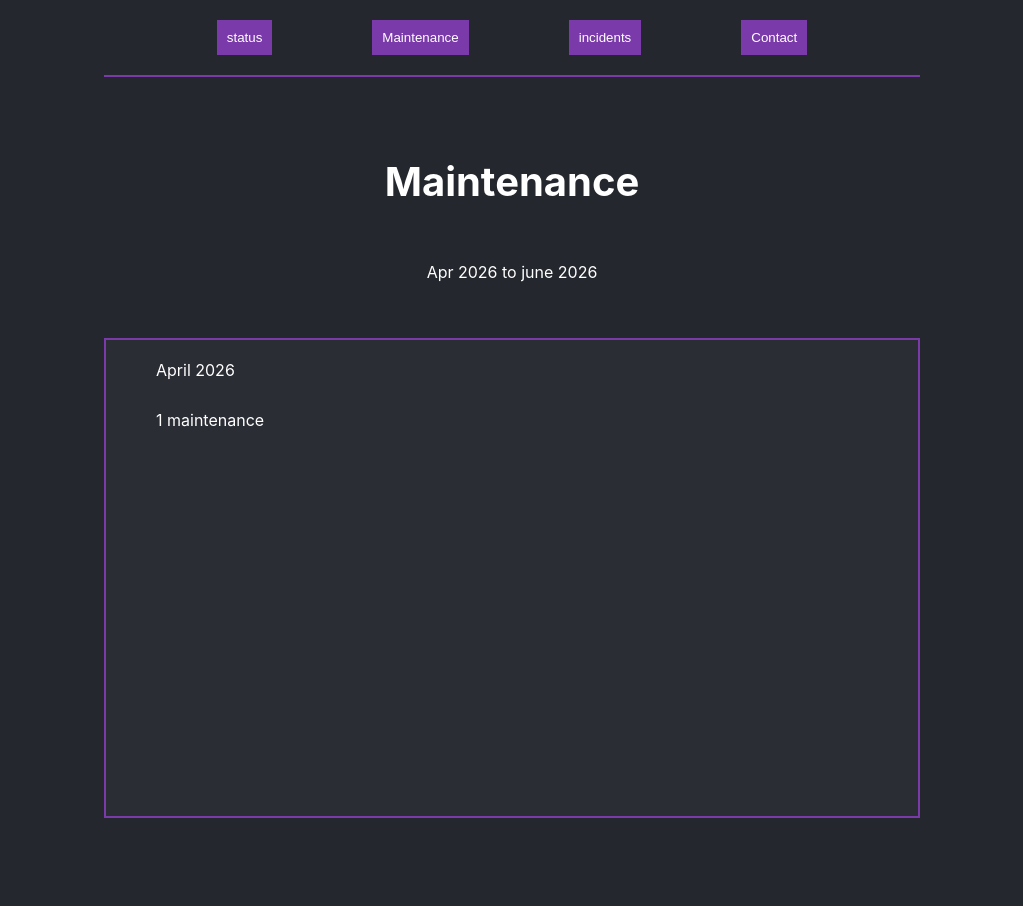
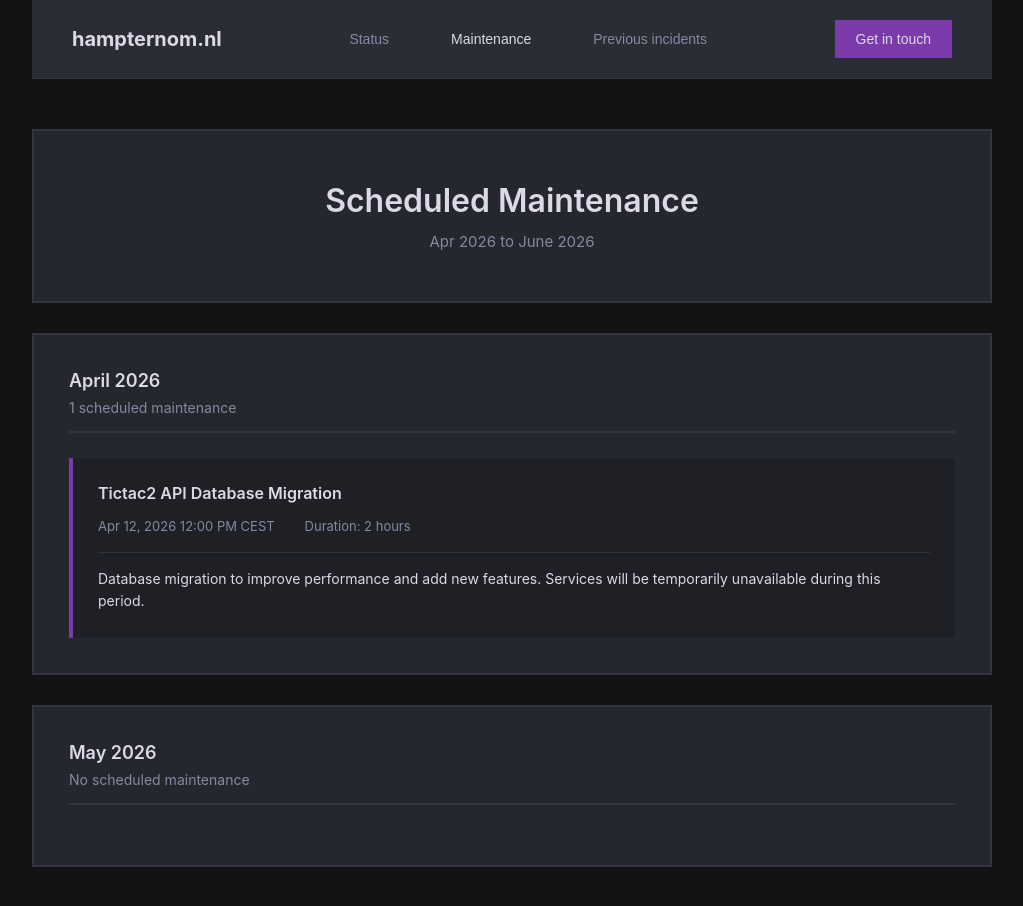
Before and after one commit to Hampter-0/status_page, an Angular app: page /maintenance in a window 1280 px wide. Shown: the top 906 px of the page, without its empty margins (128-1151 px from the left). Before the commit the page ends 818 px from the top, so only its background shows below. Built offline with nearby package versions, Linux system fonts and the light colour scheme; a web font is replaced by a local one.

Commit message:
made the styling for status and maintenance page and made incidents component

```diff
--- a/src/app/app.routes.ts
+++ b/src/app/app.routes.ts
@@ -1,6 +1,7 @@
 import { Routes } from '@angular/router';
 import { Status } from './status/status'
 import { Maintenance } from './maintenance/maintenance';
+import { Incidents } from './incidents/incidents';
 
 export const routes: Routes = [
     { path: '', redirectTo: '/status', pathMatch: 'full' },
@@ -12,4 +13,8 @@ export const routes: Routes = [
         path: 'maintenance',
         component: Maintenance,
     },
+    {
+        path: 'incidents',
+        component: Incidents,
+    }
 ];
--- /dev/null
+++ b/src/app/incidents/incidents.html
@@ -0,0 +1 @@
+<p>hampter</p>
--- a/src/app/maintenance/maintenance.css
+++ b/src/app/maintenance/maintenance.css
@@ -1,43 +1,95 @@
 .main-content {
     display: flex;
     flex-direction: column;
-    justify-content: center;
-    align-items: center;
-    gap: 40px;
+    min-height: 100vh;
 }
 
-.info {
-    display: flex;
-    align-items: center;
-    justify-content: center;
-    height: 3rem;
-    width: 51rem;
-    border: 2px solid var(--btn-bg);
-    background-color: var(--nav-bg);
-}
-
-.info-date {
-    color: white;
-    opacity: 50%;
-    margin-left: 20px;
-}
-
-.node-container {
-    background-color: var(--nav-bg);
-    display: flex;
-    align-items: flex-start;
-    padding-left: 50px;
-    flex-direction: column;
-    gap: 30px;
-    padding-top: 20px;
-    height: 30rem;
-    width: 51rem;
-    border: 2px solid var(--btn-bg);
-}
-
-.maintenance-info{
+.content-wrapper {
     display: flex;
     flex-direction: column;
     align-items: center;
-    justify-content: center;
+    gap: 30px;
+    padding: 50px 20px;
+    max-width: 1000px;
+    margin: 0 auto;
+    width: 100%;
 }
+
+.maintenance-header {
+    display: flex;
+    flex-direction: column;
+    align-items: center;
+    gap: 12px;
+    padding: 50px;
+    width: 100%;
+    background-color: var(--card-bg);
+    border: 2px solid var(--border);
+}
+
+.maintenance-header h1 {
+    font-size: 32px;
+    font-weight: 600;
+    margin: 0;
+    color: var(--text);
+}
+
+.maintenance-header p {
+    color: var(--text-muted);
+    margin: 0;
+    font-size: 15px;
+}
+
+.maintenance-container {
+    background-color: var(--card-bg);
+    width: 100%;
+    border: 2px solid var(--border);
+    padding: 35px;
+}
+
+.month-section {
+    margin-bottom: 25px;
+    padding-bottom: 15px;
+    border-bottom: 2px solid var(--border);
+}
+
+.month-title {
+    font-size: 18px;
+    font-weight: 600;
+    margin-bottom: 8px;
+    color: var(--text);
+}
+
+.maintenance-count {
+    font-size: 14px;
+    color: var(--text-muted);
+}
+
+.maintenance-item {
+    padding: 25px;
+    background-color: var(--card-footer-bg);
+    border-left: 4px solid var(--btn-bg);
+    margin-top: 20px;
+}
+
+.maintenance-title {
+    font-size: 16px;
+    font-weight: 600;
+    margin-bottom: 15px;
+    color: var(--text);
+}
+
+.maintenance-meta {
+    display: flex;
+    gap: 30px;
+    font-size: 13px;
+    color: var(--text-muted);
+    margin-bottom: 18px;
+}
+
+.maintenance-description {
+    font-size: 14px;
+    line-height: 1.6;
+    padding-top: 15px;
+    border-top: 1px solid var(--border-dark);
+    color: var(--text);
+}
--- a/src/app/maintenance/maintenance.html
+++ b/src/app/maintenance/maintenance.html
@@ -1,22 +1,47 @@
 <div class="main-content">
     <nav class="nav">
-        <!-- logo  -->
-        <button class="btn" routerLink="/status"> status </button>
-        <button class="btn" routerLink="/maintenance"> Maintenance </button>
-        <button class="btn"> incidents </button>
-        <button class="btn" onclick="window.location.href='https://portfolio.hampternom.nl/#contact'">
-            Contact
-        </button>
+        <div class="nav-left">
+            <div class="nav-logo">hampternom.nl</div>
+        </div>
+        <div class="nav-center">
+            <button class="nav-btn" routerLink="/status">Status</button>
+            <button class="nav-btn active" routerLink="/maintenance">Maintenance</button>
+            <button class="nav-btn" routerLink="/incidents">Previous incidents</button>
+        </div>
+        <div class="nav-right">
+            <button class="btn" onclick="window.location.href='https://portfolio.hampternom.nl/#contact'">Get in touch</button>
+        </div>
     </nav>
 
-    <div class="maintenance-info">
-        <p style="font-size: 40px; font-weight: bold;"> Maintenance </p>
-        <p> Apr 2026 to june 2026 </p>
+    <div class="content-wrapper">
+        <div class="maintenance-header">
+            <h1>Scheduled Maintenance</h1>
+            <p>Apr 2026 to June 2026</p>
+        </div>
+
+        <div class="maintenance-container">
+            <div class="month-section">
+                <div class="month-title">April 2026</div>
+                <div class="maintenance-count">1 scheduled maintenance</div>
+            </div>
+
+            <div class="maintenance-item">
+                <div class="maintenance-title">Tictac2 API Database Migration</div>
+                <div class="maintenance-meta">
+                    <span>Apr 12, 2026 12:00 PM CEST</span>
+                    <span>Duration: 2 hours</span>
+                </div>
+                <div class="maintenance-description">
+                    Database migration to improve performance and add new features. Services will be temporarily unavailable during this period.
+                </div>
+            </div>
+        </div>
+
+        <div class="maintenance-container">
+            <div class="month-section">
+                <div class="month-title">May 2026</div>
+                <div class="maintenance-count">No scheduled maintenance</div>
+            </div>
+        </div>
     </div>
-
-    <div class="node-container">
-        <div class="node"> April 2026</div>
-        <div class="node"> 1 maintenance </div>
-    </div>
-
 </div>
--- a/src/app/status/status.css
+++ b/src/app/status/status.css
@@ -1,36 +1,138 @@
 .main-content {
     display: flex;
     flex-direction: column;
-    justify-content: center;
-    align-items: center;
-    gap: 40px;
+    min-height: 100vh;
 }
 
-.info {
+.content-wrapper {
+    display: flex;
+    flex-direction: column;
+    align-items: center;
+    gap: 30px;
+    padding: 50px 20px;
+    max-width: 1000px;
+    margin: 0 auto;
+    width: 100%;
+}
+
+.info-banner {
+    display: flex;
+    justify-content: space-between;
+    align-items: center;
+    padding: 18px 30px;
+    width: 100%;
+    border: 2px solid var(--btn-bg);
+    background-color: var(--card-bg);
+}
+
+.info-date {
+    color: var(--text-muted);
+    font-size: 14px;
+}
+
+.status-banner {
     display: flex;
     align-items: center;
     justify-content: center;
-    height: 3rem;
-    width: 51rem;
-    border: 2px solid var(--btn-bg);
-    background-color: var(--nav-bg);
+    gap: 12px;
+    padding: 25px;
+    width: 100%;
+    background-color: var(--card-bg);
+    font-size: 20px;
+    font-weight: 600;
 }
 
-.info-date {
-    color: white;
-    opacity: 50%;
-    margin-left: 20px;
+.status-banner.operational {
+    border: 2px solid var(--status-online);
 }
 
-.node-container {
-    background-color: var(--nav-bg);
+.status-banner.degraded {
+    border: 2px solid var(--status-degraded);
+}
+
+.status-banner.down {
+    border: 2px solid var(--status-offline);
+}
+
+.status-icon {
+    color: var(--status-online);
+}
+
+.status-banner.degraded .status-icon {
+   color: var(--status-degraded);
+}
+
+.status-banner.down .status-icon {
+    color: var(--status-offline);
+}
+
+.service-container {
+    background-color: var(--card-bg);
+    width: 100%;
+    border: 2px solid var(--border);
+    padding: 35px;
+}
+
+.container-header {
+    font-size: 18px;
+    font-weight: 600;
+    margin-bottom: 25px;
+    padding-bottom: 15px;
+    border-bottom: 2px solid var(--border);
+    color: var(--text);
+}
+
+.service-row {
     display: flex;
-    padding-left: 50px;
-    align-items: flex-start;
-    flex-direction: column;
-    gap: 30px;
-    padding-top: 20px;
-    height: 30rem;
-    width: 51rem;
-    border: 2px solid var(--btn-bg);
+    justify-content: space-between;
+    align-items: center;
+    padding: 20px 25px;
+    background-color: var(--card-footer-bg);
+    border-left: 4px solid var(--btn-bg);
+    margin-bottom: 15px;
 }
+
+.service-row:last-child {
+    margin-bottom: 0;
+}
+
+.service-name {
+    font-size: 15px;
+    font-weight: 500;
+    color: var(--text);
+}
+
+.service-right {
+    display: flex;
+    align-items: center;
+    gap: 25px;
+}
+
+.response-time {
+    background-color: var(--nav-dark);
+    border: 1px solid var(--border-dark);
+    padding: 6px 14px;
+    font-size: 13px;
+    font-weight: 500;
+    color: var(--text-muted);
+}
+
+.status-badge {
+    font-size: 14px;
+    font-weight: 600;
+    display: flex;
+    align-items: center;
+    gap: 8px;
+}
+
+.online {
+    color: var(--status-online);
+}
+
+.offline {
+    color: var(--status-offline);
+}
+
+.degraded {
+    color: var(--status-degraded);
+}
--- a/src/app/status/status.html
+++ b/src/app/status/status.html
@@ -1,19 +1,83 @@
 <div class="main-content">
     <nav class="nav">
-        <!-- logo  -->
-        <button class="btn" routerLink="/status"> status </button>
-        <button class="btn" routerLink="/maintenance"> Maintenance </button>
-        <button class="btn"> incidents </button>
-        <button class="btn" onclick="window.location.href='https://portfolio.hampternom.nl/#contact'">
-            Contact
-        </button>
+        <div class="nav-left">
+            <div class="nav-logo">hampternom.nl</div>
+        </div>
+        <div class="nav-center">
+            <button class="nav-btn active" routerLink="/status">Status</button>
+            <button class="nav-btn" routerLink="/maintenance">Maintenance</button>
+            <button class="nav-btn" routerLink="/incidents">Previous incidents</button>
+        </div>
+        <div class="nav-right">
+            <button class="btn" onclick="window.location.href='https://portfolio.hampternom.nl/#contact'">Get in touch</button>
+        </div>
     </nav>
 
-    <p class="info"> tictac2 database migration <span class="info-date"> Apr 12, 2026 at 12pm CEST </span> </p>
+    <div class="content-wrapper">
+        <div class="info-banner">
+            <span>Tictac2 API reset scheduled</span>
+            <span class="info-date">Apr 12, 2026 at 12pm CEST</span>
+        </div>
 
-    <div class="node-container">
-        <div class="node"> nodes / backend API's</div>
-        <div class="node"> tictac2 </div>
+        <div class="status-banner operational">
+            <span class="status-icon">✓</span>
+            All services are operational
+        </div>
+
+        <div class="service-container">
+            <div class="container-header">Nodes / services</div>
+
+            <div class="service-row">
+                <div class="service-name">Node 1</div>
+                <div class="service-right">
+                    <span class="response-time">12ms</span>
+                    <span class=" online">✓ Operational</span>
+                </div>
+            </div>
+
+            <div class="service-row">
+                <div class="service-name">Mail Server</div>
+                <div class="service-right">
+                    <span class="response-time">-</span>
+                    <span class="offline">X down</span>
+                </div>
+            </div>
+        </div>
+
+        <div class="service-container">
+            <div class="container-header">web</div>
+
+            <div class="service-row">
+                <div class="service-name">Portfolio</div>
+                <div class="service-right">
+                    <span class="response-time">45ms</span>
+                    <span class=" online">✓ Operational</span>
+                </div>
+            </div>
+
+            <div class="service-row">
+                <div class="service-name">Pterodactyl Panel</div>
+                <div class="service-right">
+                    <span class="response-time">32ms</span>
+                    <span class=" online">✓ Operational</span>
+                </div>
+            </div>
+
+            <div class="service-row">
+                <div class="service-name">phpMyAdmin</div>
+                <div class="service-right">
+                    <span class="response-time">38ms</span>
+                    <span class=" online">✓ Operational</span>
+                </div>
+            </div>
+
+            <div class="service-row">
+                <div class="service-name">Webmail</div>
+                <div class="service-right">
+                    <span class="response-time">41ms</span>
+                    <span class=" online">✓ Operational</span>
+                </div>
+            </div>
+        </div>
     </div>
-
 </div>
--- a/src/styles.css
+++ b/src/styles.css
@@ -1,9 +1,19 @@
 :root {
-    --main-bg: #25272E;
+    --main-bg: #131316;
     --nav-bg: #2B2D35;
+    --nav-dark: #202228;
+    --card-bg: #25272E;
+    --card-footer-bg: #1E2026;
     --btn-bg: #7A3AAA;
-    --input-bg: var(--nav-bg);
-    --input-label-bg: var(--btn-bg);
+    --accent-dark: #5E2A88;
+    --border: #333540;
+    --border-dark: #44475280;
+    --text: #DDD8E8;
+    --text-muted: #8888A0;
+    --text-light: #55556A;
+    --status-online: #5A9A6A;
+    --status-offline: #9A4A4A;
+    --status-degraded: #FF9800;
 }
 
 *,
@@ -23,7 +33,7 @@
 
 body {
     background-color: var(--main-bg);
-    color: white;
+    color: var(--text);
     margin: 0;
     padding: 0;
     font-family: Inter;
@@ -31,18 +41,60 @@ body {
 
 .nav {
     display: flex;
-    gap: 100px;
-    justify-content: center;
+    justify-content: space-between;
     align-items: center;
-    padding: 20px;
-    width: 51rem;
-    border-bottom: var(--btn-bg) 2px solid;
+    padding: 20px 40px;
+    width: 100%;
+    max-width: 960px;
+    margin: 0 auto;
+    background-color: var(--nav-bg);
+    border-bottom: 1px solid var(--border);
 }
 
-.btn {
+.nav-left {
+    display: flex;
+    align-items: center;
+    gap: 15px;
+}
+
+.nav-logo {
+    font-size: 20px;
+    font-weight: 700;
+    color: var(--text);
+}
+
+.nav-center {
+    display: flex;
+    gap: 30px;
+}
+
+.nav-btn {
+    background: none;
+    border: none;
+    color: var(--text-muted);
+    padding: 10px 16px;
+    cursor: pointer;
+    font-size: 14px;
+    font-weight: 500;
+    transition: color 0.2s;
+}
+
+.nav-btn:hover,
+.nav-btn.active {
+    color: var(--text);
+}
+
+.nav-right .btn {
     background-color: var(--btn-bg);
-    border: 0px white solid;
-    color: white;
-    padding: 10px;
+    border: 1px solid var(--btn-bg);
+    color: var(--text);
+    padding: 10px 20px;
     cursor: pointer;
+    font-size: 14px;
+    font-weight: 500;
+    transition: opacity 0.2s;
 }
+
+.nav-right .btn:hover {
+    opacity: 0.85;
+}
```
Also changed, not shown: src/app/incidents/incidents.ts (added, +9 -0 lines), src/app/incidents/incidents.css (added), 1 other file (tests, documents, lock files or other folders).
